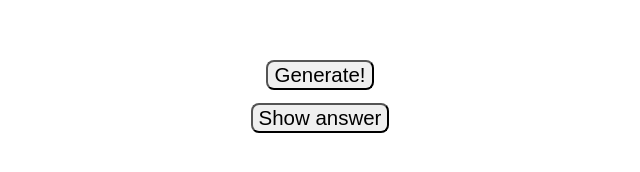
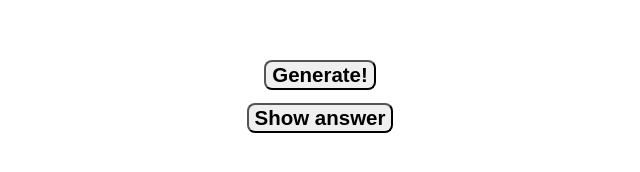
Before and after one commit to EgorKleymenov/NuChar, a plain HTML site: page index.html in a window 1280 px wide. Shown: the part 440-612 px from the top of the page, 320-960 px from the left. Drawn offline with Linux system fonts and the light colour scheme.

Commit message:
Update index.html

```diff
--- a/index.html
+++ b/index.html
@@ -103,10 +103,10 @@
     </table>
 
     <center>
-        <button onclick = "randomDice();">Generate!</button>
+	    <button onclick = "randomDice();"><b>Generate!</b></button>
     </center>
     <center>
-        <button class = "show" onclick = "showAnswer();">Show answer</button>
+	    <button class = "show" onclick = "showAnswer();"><b>Show answer</b></button>
     </center>
 </body>
 <html>
```
